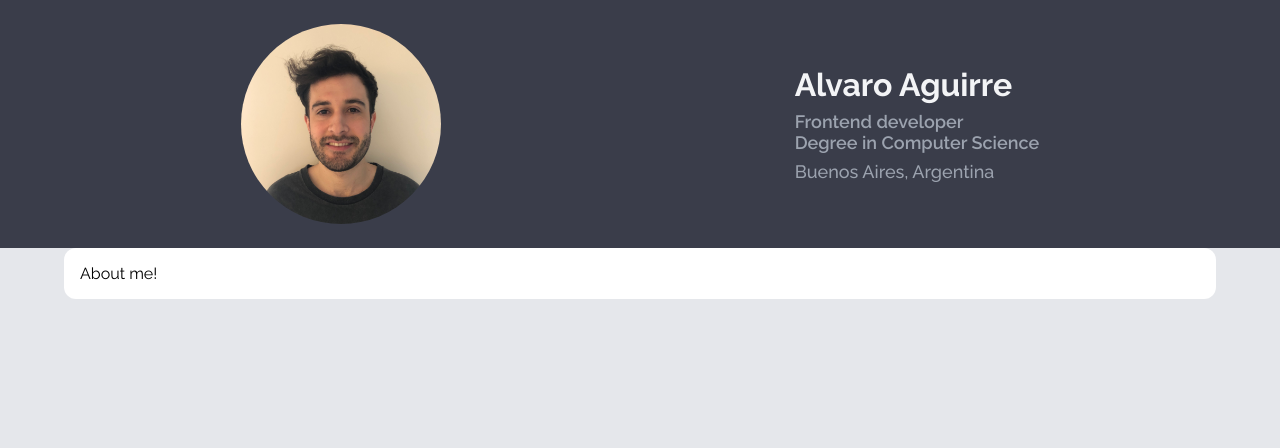
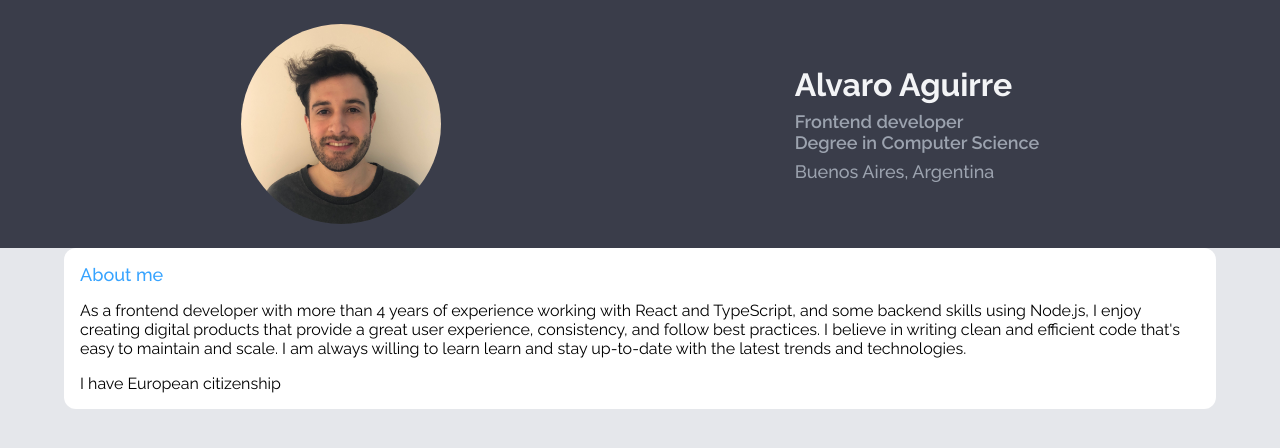
Before and after one commit to aguirrealvaro/cv, a Next.js app: page / in a window 1280 px wide. Shown: the top 448 px of the page. Built offline with nearby package versions, Linux system fonts and the light colour scheme.

Commit message:
Finish About

```diff
--- a/src/components/About/About.tsx
+++ b/src/components/About/About.tsx
@@ -1,6 +1,33 @@
 import { FunctionComponent } from "react";
+import styled from "styled-components";
 import { Card } from "@/components";
 
 export const About: FunctionComponent = () => {
-  return <Card>About me!</Card>;
+  return (
+    <Card>
+      <Title>About me</Title>
+      <Paragraph>
+        As a frontend developer with more than 4 years of experience working with React and
+        TypeScript, and some backend skills using Node.js, I enjoy creating digital products
+        that provide a great user experience, consistency, and follow best practices. I believe
+        in writing clean and efficient code that&apos;s easy to maintain and scale. I am always
+        willing to learn learn and stay up-to-date with the latest trends and technologies.
+      </Paragraph>
+      <Paragraph>I have European citizenship</Paragraph>
+    </Card>
+  );
 };
+
+const Title = styled.h4`
+  color: ${({ theme }) => theme.assets.primary};
+  font-size: ${({ theme }) => theme.typography.fontSizes.lg};
+  font-weight: ${({ theme }) => theme.typography.fontWeights.medium};
+  margin-bottom: ${({ theme }) => theme.spacing[4]};
+`;
+
+const Paragraph = styled.p`
+  margin-bottom: ${({ theme }) => theme.spacing[4]};
+  &:last-child {
+    margin-bottom: 0;
+  }
+`;
```
